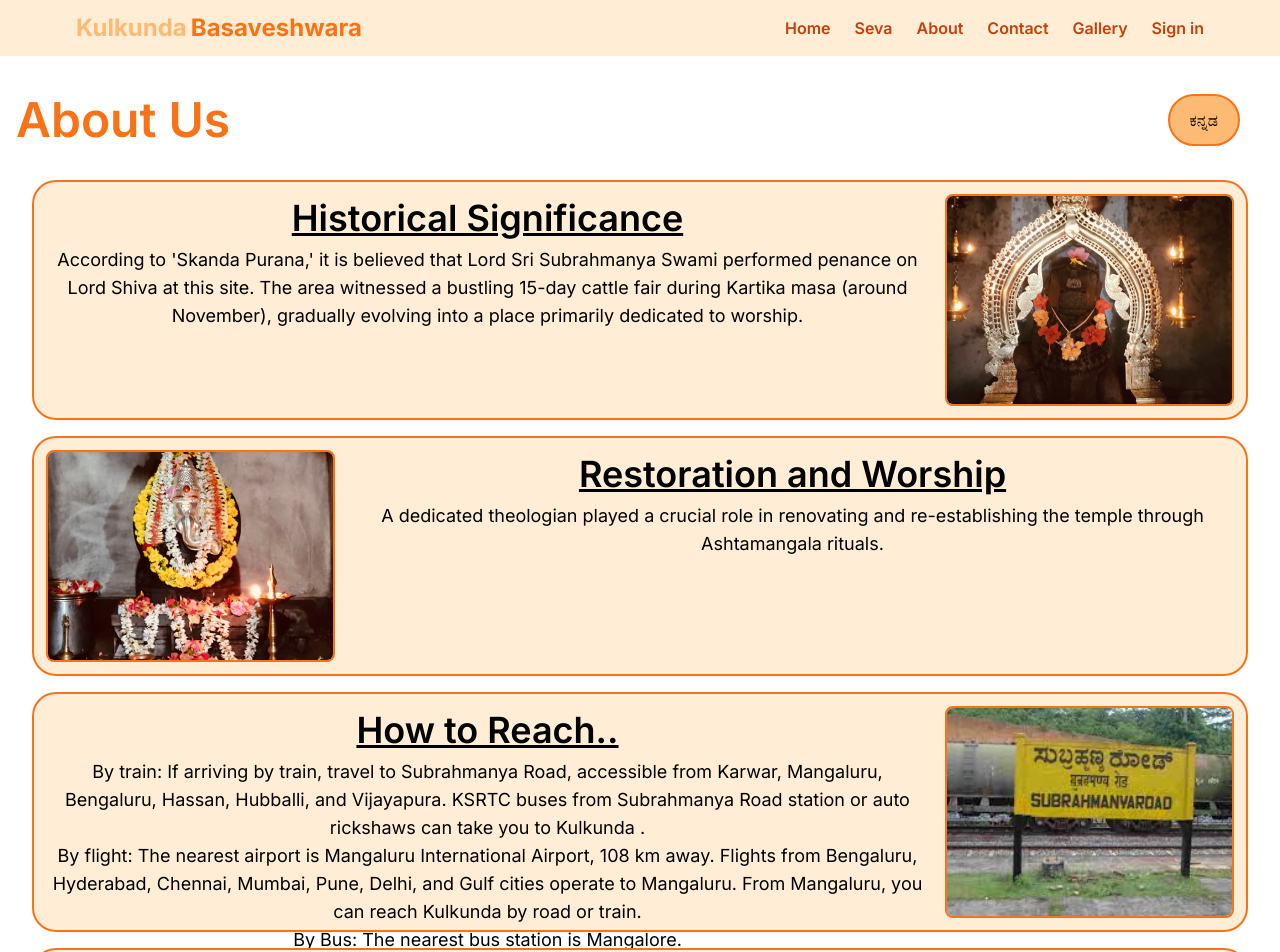
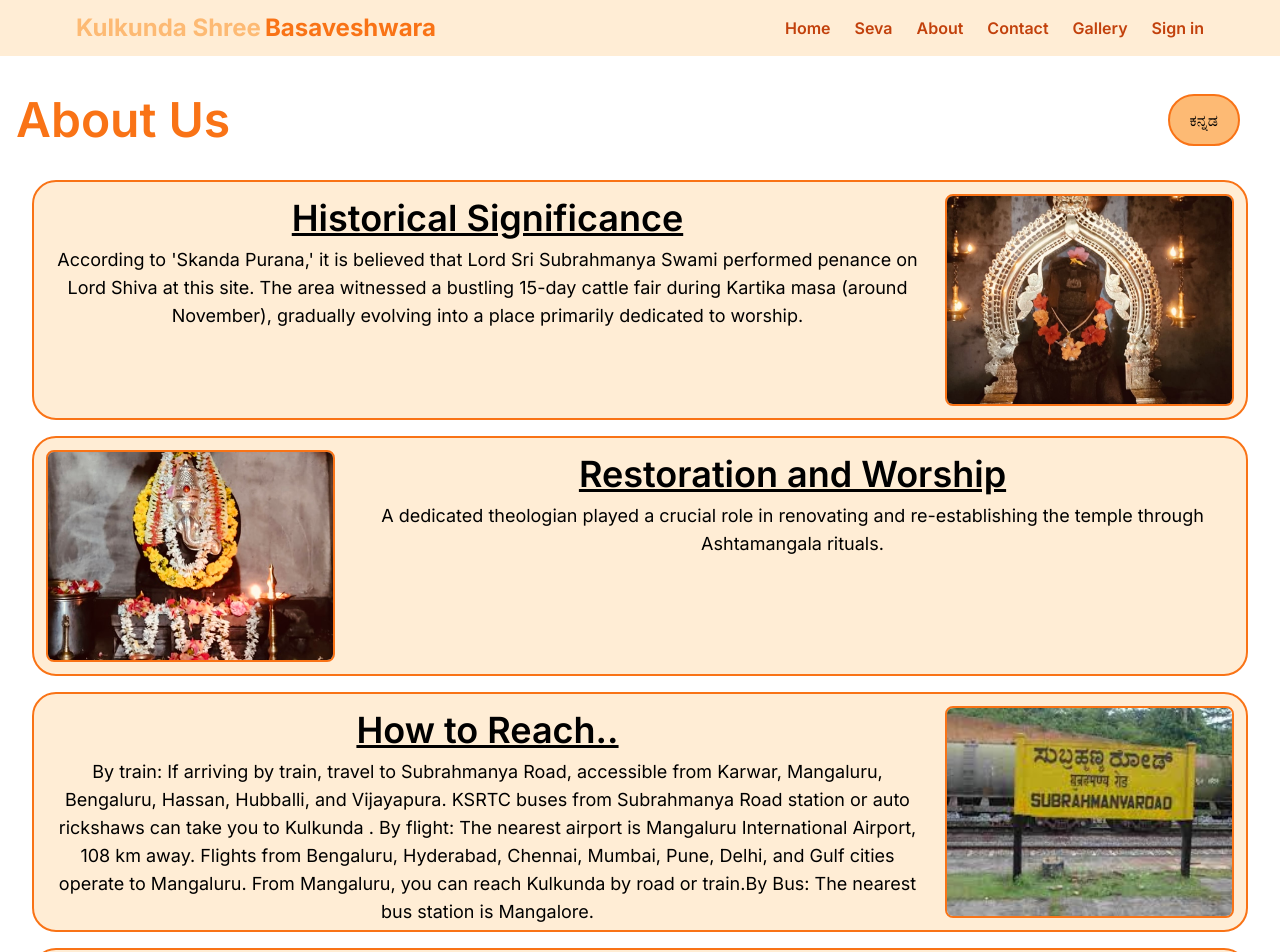
Before and after one commit to VijayendraNayak/kulkunda_front, a Next.js app: page /Pages/aboutus in a window 1280 px wide. Shown: the top 952 px of the page. Built offline with nearby package versions, Linux system fonts and the light colour scheme.

Commit message:
header changes

```diff
--- a/app/Components/UserHeader.jsx
+++ b/app/Components/UserHeader.jsx
@@ -1,7 +1,6 @@
 "use client";
 
 import React, { useEffect, useState } from "react";
-import { FaSearch } from "react-icons/fa";
 import Link from "next/link";
 import { useSelector } from "react-redux";
 import dynamic from "next/dynamic";
@@ -9,7 +8,6 @@ import dynamic from "next/dynamic";
 const UserHeader = ({ loading }) => {
   const [isNavVisible, setIsNavVisible] = useState(true);
   const [prevScrollPos, setPrevScrollPos] = useState(0);
-  const [searchstate, setSearchstate] = useState(" ");
   const [navbar, setNavbar] = useState(false);
   const { currentUser } = useSelector((state) => state.user);
 
@@ -46,11 +44,11 @@ const UserHeader = ({ loading }) => {
       <div className="flex justify-between p-3 max-w-6xl w-full mx-auto items-center">
         <Link href="/">
           <div
-            className={`font-bold gap-1 text-sm sm:text-xl sm:flex ${
+            className={`font-bold gap-1 text-md sm:text-xl sm:flex ${
               navbar ? "hidden" : "flex"
             }`}
           >
-            <span className="text-orange-300 text-2xl">Kulkunda</span>
+            <span className="text-orange-300 text-2xl">Kulkunda Shree</span>
             <span className="text-orange-500 text-2xl">Basaveshwara</span>
           </div>
         </Link>
@@ -104,14 +102,14 @@ const UserHeader = ({ loading }) => {
           {navbar ? " " : "☰"}
         </button>
         {navbar && (
-          <div className="w-full flex flex-col gap-6">
+          <div className="w-full flex flex-col gap-4">
             <Link href="/">
-              <h1 className="font-bold text-sm sm:text-xl sm:hidden">
-                <span className="text-orange-300">Kulkunda</span>
+              <h1 className="font-bold text-sm md:hidden">
+                <span className="text-orange-300">Kulkunda Shree</span>
                 <span className="text-orange-500">Basaveshwara</span>
               </h1>
             </Link>
-            <ul className={`flex-col items-center gap-6 font-semibold`}>
+            <ul className={`flex flex-col gap-3 font-semibold`}>
               <Link href="/">
                 <li className="hover:underline text-orange-700 sm:hidden">
                   Home
@@ -133,7 +131,7 @@ const UserHeader = ({ loading }) => {
                 </li>
               </Link>
               <Link href="/Pages/gallery">
-                <li className="hover:underline text-orange-700 hidden sm:flex">
+                <li className="hover:underline text-orange-700 sm:hidden">
                   Gallery
                 </li>
               </Link>
@@ -145,14 +143,14 @@ const UserHeader = ({ loading }) => {
               {currentUser ? (
                 <Link href="/Pages/profile">
                   <img
-                    className=" rounded-full w-10 h-10 hidden sm:flex"
+                    className=" rounded-full w-10 h-10  sm:hidden"
                     src={currentUser.avatar}
                     alt="profile"
                   />
                 </Link>
               ) : (
                 <Link href="/Pages/login">
-                  <li className="hover:underline text-orange-700 hidden sm:flex">
+                  <li className="hover:underline text-white-700 bg-red-500 rounded-lg p-3 sm:hidden">
                     Sign in
                   </li>
                 </Link>
--- a/app/Pages/aboutus/page.jsx
+++ b/app/Pages/aboutus/page.jsx
@@ -1,13 +1,15 @@
 "use client";
-import Image from 'next/image';
-import Temple6 from "/app/assets/image/temple6.jpg"
-import Temple7 from "/app/assets/image/temple7.jpg"
-import Temple9 from "/app/assets/image/temple9.jpg"
-import Temple10 from "/app/assets/image/temple10.jpg"
-import Temple12 from "/app/assets/image/temple12.jpg"
-import Temple5 from "/app/assets/image/temple5.jpg"
+import Image from "next/image";
+import Temple6 from "/app/assets/image/temple6.jpg";
+import Temple7 from "/app/assets/image/temple7.jpg";
+import Temple9 from "/app/assets/image/temple9.jpg";
+import Temple10 from "/app/assets/image/temple10.jpg";
+import Temple12 from "/app/assets/image/temple12.jpg";
+import Temple5 from "/app/assets/image/temple5.jpg";
 import { useState } from "react";
-import Loader from "../../Components/Loader"
+import Loader from "../../Components/Loader";
+import dynamic from "next/dynamic";
+
 const page = () => {
   const [lang, setLang] = useState("english");
   const [loader, setLoader] = useState(false);
@@ -24,7 +26,7 @@ const page = () => {
   };
   return (
     <div className="pt-10 pb-10 lg:pt-20 ">
-      {loader && <Loader/>}
+      {loader && <Loader />}
       <div className="flex justify-between items-center pb-5">
         <p className="text-3xl lg:text-5xl text-center font-semibold text-orange-500 p-4">
           About Us
@@ -89,21 +91,25 @@ const page = () => {
         </div>
 
         <div className="flex flex-col md:flex-row gap-2 border-2 border-orange-500 bg-orange-100 w-full md:h-60 rounded-3xl p-2">
-          <div className="w-full md:w-3/4 p-2 gap-2 flex flex-col">
+          <div className="w-full h-full md:w-3/4 p-2 gap-2 flex flex-col">
             <span className="text-lg md:text-2xl lg:text-4xl font-semibold text-center underline">
               How to Reach..
             </span>
-            <p className="text-sm md:text-base lg:text-lg text-center">
-
-            <p>By train:
-            If arriving by train, travel to Subrahmanya Road, accessible from Karwar, Mangaluru, Bengaluru, Hassan, Hubballi, and Vijayapura. KSRTC buses from Subrahmanya Road station or auto rickshaws can take you to Kulkunda   . </p>
-
-              <p>By flight:
-            The nearest airport is Mangaluru International Airport, 108 km away. Flights from Bengaluru, Hyderabad, Chennai, Mumbai, Pune, Delhi, and Gulf cities operate to Mangaluru. From Mangaluru, you can reach Kulkunda by road or train.</p>
-
-            <p>By Bus:
-              The nearest bus station is Mangalore.
-            </p>
+            <p className="text-sm md:text-base lg:text-lg text-center h-full">
+              <span>
+                By train: If arriving by train, travel to Subrahmanya Road,
+                accessible from Karwar, Mangaluru, Bengaluru, Hassan, Hubballi,
+                and Vijayapura. KSRTC buses from Subrahmanya Road station or
+                auto rickshaws can take you to Kulkunda .{" "}
+              </span>
+              <span>
+                By flight: The nearest airport is Mangaluru International
+                Airport, 108 km away. Flights from Bengaluru, Hyderabad,
+                Chennai, Mumbai, Pune, Delhi, and Gulf cities operate to
+                Mangaluru. From Mangaluru, you can reach Kulkunda by road or
+                train.
+              </span>
+              <span>By Bus: The nearest bus station is Mangalore.</span>
             </p>
           </div>
           <div className="w-full md:w-1/4 p-1 rounded-lg">
@@ -236,7 +242,12 @@ const page = () => {
               ಪೌರಾಣಿಕ ಹಿನ್ನೆಲೆ
             </span>
             <p className="text-sm md:text-base lg:text-lg text-center">
-              ಸ್ಕಂದ ಪುರಾಣ ಉಲ್ಲೇಖದಂತೆ, ಶ್ರೀ ಸುಬ್ರಹ್ಮಣ್ಯ ಸ್ವಾಮಿಯು ತಾರಕಾಸುರನೇ ಮೊದಲಾದ ರಕ್ಕಸರನ್ನು ಧನುರ್ವಿದ್ಯೆ ಯಲ್ಲಿ ಸಂಹಾರ ಮಾಡಿದಾಗ, ಮರುಜೀವ ಪಡೆದು ಯುದ್ಧಕ್ಕೆ ಬರುತ್ತಿದ್ದುದನ್ನು ಕಂಡು ಶ್ರೀ ಸುಬ್ರಹ್ಮಣ್ಯ ಸ್ವಾಮಿಯು ಶಿವನ ಕುರಿತು ತಪಸ್ಸು ಮಾಡಿದ ಅವಾಗ, ಸಾಕ್ಷಾತ್ ಶ್ರೀ ಮಹಾದೇವನೇ ನಂದೀ ಸ್ವರೂಪದಲ್ಲಿ ಪ್ರತ್ಯಕ್ಷನಾಗಿ ಶ್ರೀ ಸುಬ್ರಹ್ಮಣ್ಯ ಸ್ವಾಮಿಗೆ ನಂದಿ ವಿದ್ಯೆಯೇ ಮೊದಲಾಗಿ ಶಸ್ತ್ರ ವಿದ್ಯೆಯನ್ನು ಬೋಧಿಸಿದರು ಎಂದು ಪುರಾಣದಲ್ಲಿ ತಿಳಿಯಪಡುತ್ತದೆ.
+              ಸ್ಕಂದ ಪುರಾಣ ಉಲ್ಲೇಖದಂತೆ, ಶ್ರೀ ಸುಬ್ರಹ್ಮಣ್ಯ ಸ್ವಾಮಿಯು ತಾರಕಾಸುರನೇ
+              ಮೊದಲಾದ ರಕ್ಕಸರನ್ನು ಧನುರ್ವಿದ್ಯೆ ಯಲ್ಲಿ ಸಂಹಾರ ಮಾಡಿದಾಗ, ಮರುಜೀವ ಪಡೆದು
+              ಯುದ್ಧಕ್ಕೆ ಬರುತ್ತಿದ್ದುದನ್ನು ಕಂಡು ಶ್ರೀ ಸುಬ್ರಹ್ಮಣ್ಯ ಸ್ವಾಮಿಯು ಶಿವನ
+              ಕುರಿತು ತಪಸ್ಸು ಮಾಡಿದ ಅವಾಗ, ಸಾಕ್ಷಾತ್ ಶ್ರೀ ಮಹಾದೇವನೇ ನಂದೀ ಸ್ವರೂಪದಲ್ಲಿ
+              ಪ್ರತ್ಯಕ್ಷನಾಗಿ ಶ್ರೀ ಸುಬ್ರಹ್ಮಣ್ಯ ಸ್ವಾಮಿಗೆ ನಂದಿ ವಿದ್ಯೆಯೇ ಮೊದಲಾಗಿ
+              ಶಸ್ತ್ರ ವಿದ್ಯೆಯನ್ನು ಬೋಧಿಸಿದರು ಎಂದು ಪುರಾಣದಲ್ಲಿ ತಿಳಿಯಪಡುತ್ತದೆ.
             </p>
           </div>
         </div>
@@ -247,20 +258,22 @@ const page = () => {
             </span>
             <p className="text-sm md:text-base lg:text-lg text-center">
               <p>
-                ರೈಲು ಮಾರ್ಗದಲ್ಲಿ:
-                ರೈಲುದಾರರಾಗಿ ಬರುವಾಗ, ಸುಬ್ರಹ್ಮಣ್ಯ ರೋಡ್‌ಗೆ ಹೋಗಲು ಕಾರ್ವಾರ, ಮಂಗಳೂರು, ಬೆಂಗಳೂರು, ಹಾಸನ, ಹುಬ್ಬಳ್ಳಿ ಮತ್ತು ವಿಜಯಪುರದಿಂದ ಹೊಂದಿಕೊಳ್ಳಬಹುದು.
-                ಸುಬ್ರಹ್ಮಣ್ಯ ರೋಡ್ ಸ್ಥಾನದಿಂದ ಕುಲ್ಕುಂಡ, ಸುಬ್ರಹ್ಮಣ್ಯ ಗೆ ಕೆಳಗೆ ಹೋಗಲು ಕೆಎಸ್ಆರ್ಟಿಸಿ ಬಸ್ಸುಗಳು ಅಥವಾ ಆಟೊ ರಿಕ್ಷಾಗಳು ನಿಮ್ಮನ್ನು ಕುಲ್ಕುಂಡ, ಸುಬ್ರಹ್ಮಣ್ಯಗೆ ಕರೆಸಬಹುದು.
+                ರೈಲು ಮಾರ್ಗದಲ್ಲಿ: ರೈಲುದಾರರಾಗಿ ಬರುವಾಗ, ಸುಬ್ರಹ್ಮಣ್ಯ ರೋಡ್‌ಗೆ ಹೋಗಲು
+                ಕಾರ್ವಾರ, ಮಂಗಳೂರು, ಬೆಂಗಳೂರು, ಹಾಸನ, ಹುಬ್ಬಳ್ಳಿ ಮತ್ತು ವಿಜಯಪುರದಿಂದ
+                ಹೊಂದಿಕೊಳ್ಳಬಹುದು. ಸುಬ್ರಹ್ಮಣ್ಯ ರೋಡ್ ಸ್ಥಾನದಿಂದ ಕುಲ್ಕುಂಡ,
+                ಸುಬ್ರಹ್ಮಣ್ಯ ಗೆ ಕೆಳಗೆ ಹೋಗಲು ಕೆಎಸ್ಆರ್ಟಿಸಿ ಬಸ್ಸುಗಳು ಅಥವಾ ಆಟೊ
+                ರಿಕ್ಷಾಗಳು ನಿಮ್ಮನ್ನು ಕುಲ್ಕುಂಡ, ಸುಬ್ರಹ್ಮಣ್ಯಗೆ ಕರೆಸಬಹುದು.
               </p>
 
               <p>
-                ವಿಮಾನ ಮಾರ್ಗದಲ್ಲಿ:
-                ಹತ್ತೈದನೇ ಕಿಲೋಮೀಟರು ದೂರದ ಸರಸ್ವತೀ ಆಂತರಾಷ್ಟ್ರೀಯ ವಿಮಾನ ನಿಲ್ದಾಣವೇ ಹತ್ತೈದನೇ ಕಿಲೋಮೀಟರು. ಬೆಂಗಳೂರು, ಹೈದರಾಬಾದ್, ಚೆನ್ನೈ, ಮುಂಬಯಿ, ಪುಣೆ, ದೆಹಲಿ ಮತ್ತು ಖಾಡಿ ನಗರಗಳಿಂದ ಮಂಗಳೂರಿಗೆ ವಿಮಾನ ಸೇವೆಗಳು ನಡೆಯುತ್ತವೆ. ಮಂಗಳೂರಿನಿಂದ ನೀವು ಕುಲ್ಕುಂಡಕ್ಕೆ ರಸ್ತೆ ಅಥವಾ ರೈಲು ಮಾರ್ಗದಿಂದ ಹೋಗಬಹುದು.
+                ವಿಮಾನ ಮಾರ್ಗದಲ್ಲಿ: ಹತ್ತೈದನೇ ಕಿಲೋಮೀಟರು ದೂರದ ಸರಸ್ವತೀ ಆಂತರಾಷ್ಟ್ರೀಯ
+                ವಿಮಾನ ನಿಲ್ದಾಣವೇ ಹತ್ತೈದನೇ ಕಿಲೋಮೀಟರು. ಬೆಂಗಳೂರು, ಹೈದರಾಬಾದ್, ಚೆನ್ನೈ,
+                ಮುಂಬಯಿ, ಪುಣೆ, ದೆಹಲಿ ಮತ್ತು ಖಾಡಿ ನಗರಗಳಿಂದ ಮಂಗಳೂರಿಗೆ ವಿಮಾನ ಸೇವೆಗಳು
+                ನಡೆಯುತ್ತವೆ. ಮಂಗಳೂರಿನಿಂದ ನೀವು ಕುಲ್ಕುಂಡಕ್ಕೆ ರಸ್ತೆ ಅಥವಾ ರೈಲು
+                ಮಾರ್ಗದಿಂದ ಹೋಗಬಹುದು.
               </p>
 
-              <p>
-                By bus:
-                ಬಸ್ಸಿನ ಮೂಲಕ ಹೋಗಲು ಇಲ್ಲಿ ಬರೆಯಿರಿ.
-              </p>
+              <p>By bus: ಬಸ್ಸಿನ ಮೂಲಕ ಹೋಗಲು ಇಲ್ಲಿ ಬರೆಯಿರಿ.</p>
             </p>
           </div>
           <div className="w-full md:w-1/4 p-1 rounded-lg">
@@ -273,7 +286,6 @@ const page = () => {
             />
           </div>
         </div>
-
 
         <div className="flex flex-col md:flex-row gap-2 border-2 border-orange-500 bg-orange-100 w-full md:h-auto rounded-3xl p-2">
           <div className="w-full md:w-1/4 p-1 rounded-lg">
@@ -304,7 +316,6 @@ const page = () => {
         </div>
 
         <div className="flex flex-col md:flex-row gap-2 border-2 border-orange-500 bg-orange-100 w-full md:h-auto rounded-3xl p-2">
-
           <div className="w-full md:w-3/4 p-2 gap-2 flex flex-col">
             <span className="text-lg md:text-2xl lg:text-4xl font-semibold text-center underline">
               ಐತಿಹಾಸಿಕ ಹಿನ್ನೆಲೆ
@@ -338,7 +349,7 @@ const page = () => {
           </div>
         </div>
         <div className="flex flex-col md:flex-row gap-2 border-2 border-orange-500 bg-orange-100 w-full md:h-60 rounded-3xl p-2">
-        <div className="w-full md:w-1/4 p-1 rounded-lg">
+          <div className="w-full md:w-1/4 p-1 rounded-lg">
             <Image
               className="w-full h-full object-cover rounded-lg border-2 border-orange-500"
               src={Temple5}
@@ -347,18 +358,19 @@ const page = () => {
           </div>
           <div className="w-full md:w-3/4 p-2 gap-2 flex flex-col">
             <span className="text-lg md:text-2xl lg:text-4xl font-semibold text-center underline">
-            ಆಧ್ಯಾತ್ಮಿಕ ಮಹತ್ವ
+              ಆಧ್ಯಾತ್ಮಿಕ ಮಹತ್ವ
             </span>
             <p className="text-sm md:text-base lg:text-lg text-center">
-            ಕುಕ್ಕೆ ಸುಬ್ರಹ್ಮಣ್ಯ ದೇವರನ್ನು ಭೇಟಿಯಾಗಿ ನಂದೀಶ್ವರ (ಶ್ರೀ ಬಸವೇಶ್ವರ) ದರ್ಶನ ಬೇಡಿಕೊಂಡು,ಪ್ರಾರ್ಥನೆ ಸಲ್ಲಿಸುವುದು ಭಕ್ತರ ಇಚ್ಛೆಗೆ ಪೂರ್ತಿ ಭರಿಸುತ್ತದೆ. ಶ್ರದ್ಧಾಭಕ್ತರು ಬಸವೇಶ್ವರನುಬಸವನ್ಮೂಲದಲ್ಲಿ ನೆಲೆಸಿರುವುದನ್ನು ನಂಬಿದ್ದಾರೆ ಮತ್ತು ಅವರ ಈಶ್ವರನು ಭಕ್ತರ ಸಾಚಾ ಇಚ್ಛೆಗಳನ್ನು ಪೂರೈಸುತ್ತಾನೆ.
+              ಕುಕ್ಕೆ ಸುಬ್ರಹ್ಮಣ್ಯ ದೇವರನ್ನು ಭೇಟಿಯಾಗಿ ನಂದೀಶ್ವರ (ಶ್ರೀ ಬಸವೇಶ್ವರ)
+              ದರ್ಶನ ಬೇಡಿಕೊಂಡು,ಪ್ರಾರ್ಥನೆ ಸಲ್ಲಿಸುವುದು ಭಕ್ತರ ಇಚ್ಛೆಗೆ ಪೂರ್ತಿ
+              ಭರಿಸುತ್ತದೆ. ಶ್ರದ್ಧಾಭಕ್ತರು ಬಸವೇಶ್ವರನುಬಸವನ್ಮೂಲದಲ್ಲಿ ನೆಲೆಸಿರುವುದನ್ನು
+              ನಂಬಿದ್ದಾರೆ ಮತ್ತು ಅವರ ಈಶ್ವರನು ಭಕ್ತರ ಸಾಚಾ ಇಚ್ಛೆಗಳನ್ನು ಪೂರೈಸುತ್ತಾನೆ.
             </p>
           </div>
-
         </div>
       </div>
-
     </div>
   );
 };
 
-export default page;
+export default dynamic(() => Promise.resolve(page), { ssr: false });
```
